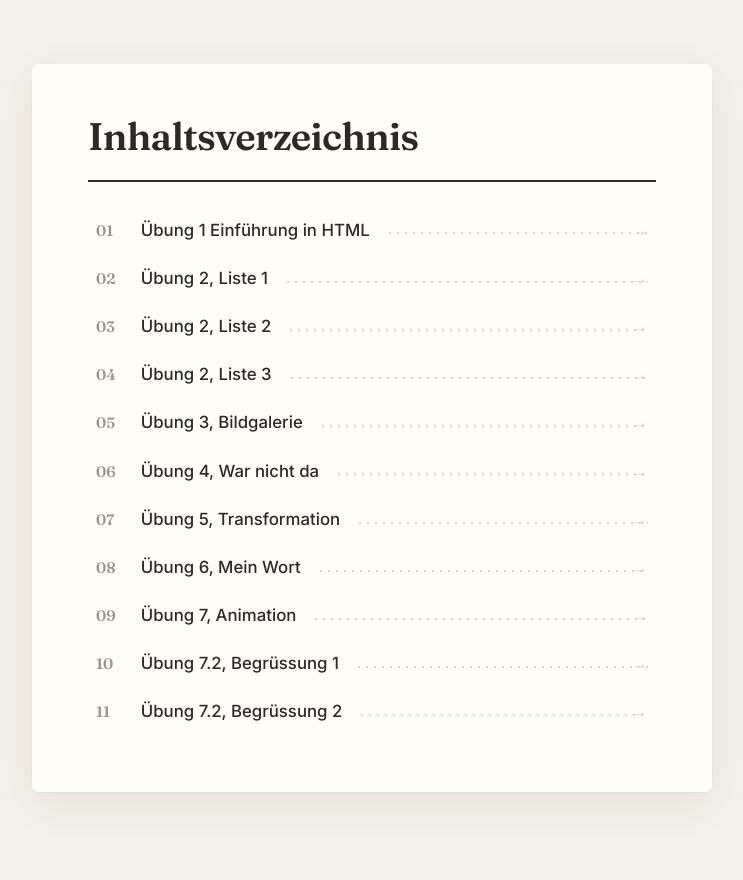
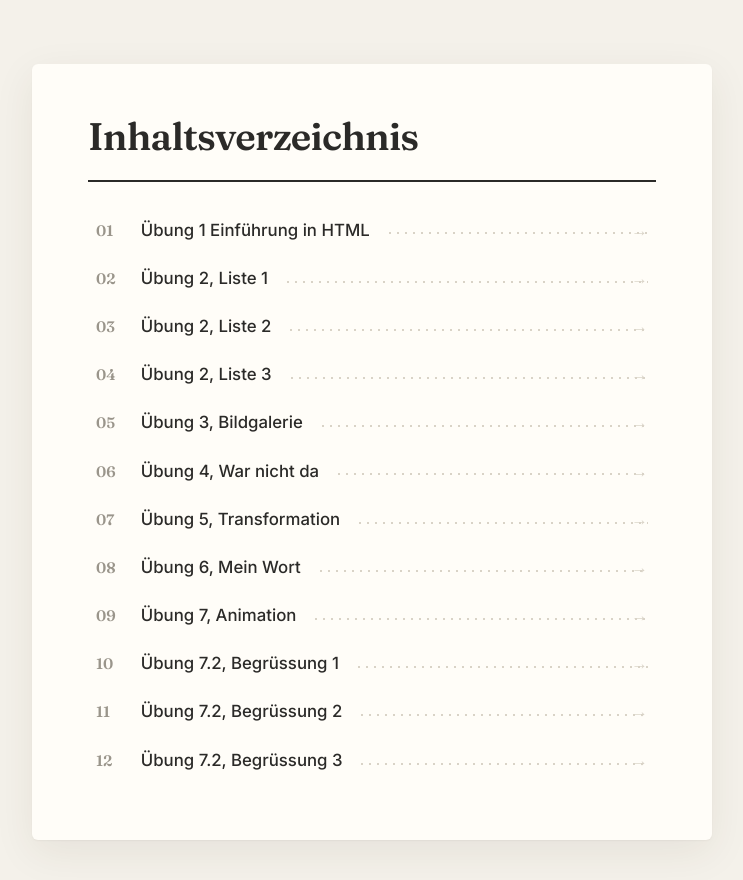
Before and after one commit to vanely-portf/alleUebungen, a plain HTML site: page Index.html in a window 1280 px wide. Shown: the whole page, without its empty margins (268-1011 px from the left). Before the commit the page ends 856 px from the top, so only its background shows below. Drawn offline with Linux system fonts and the light colour scheme.

Commit message:
Neu_Index

```diff
--- a/Index.html
+++ b/Index.html
@@ -72,5 +72,11 @@
             Übung 7.2, Begrüssung 2
         </a>
     </li>
+
+    <li>
+        <a href="7.2_Tag/3_Uebung/Begruessungsszenen.html">
+            Übung 7.2, Begrüssung 3
+        </a>
+    </li>
 </body>
 </html>
```
